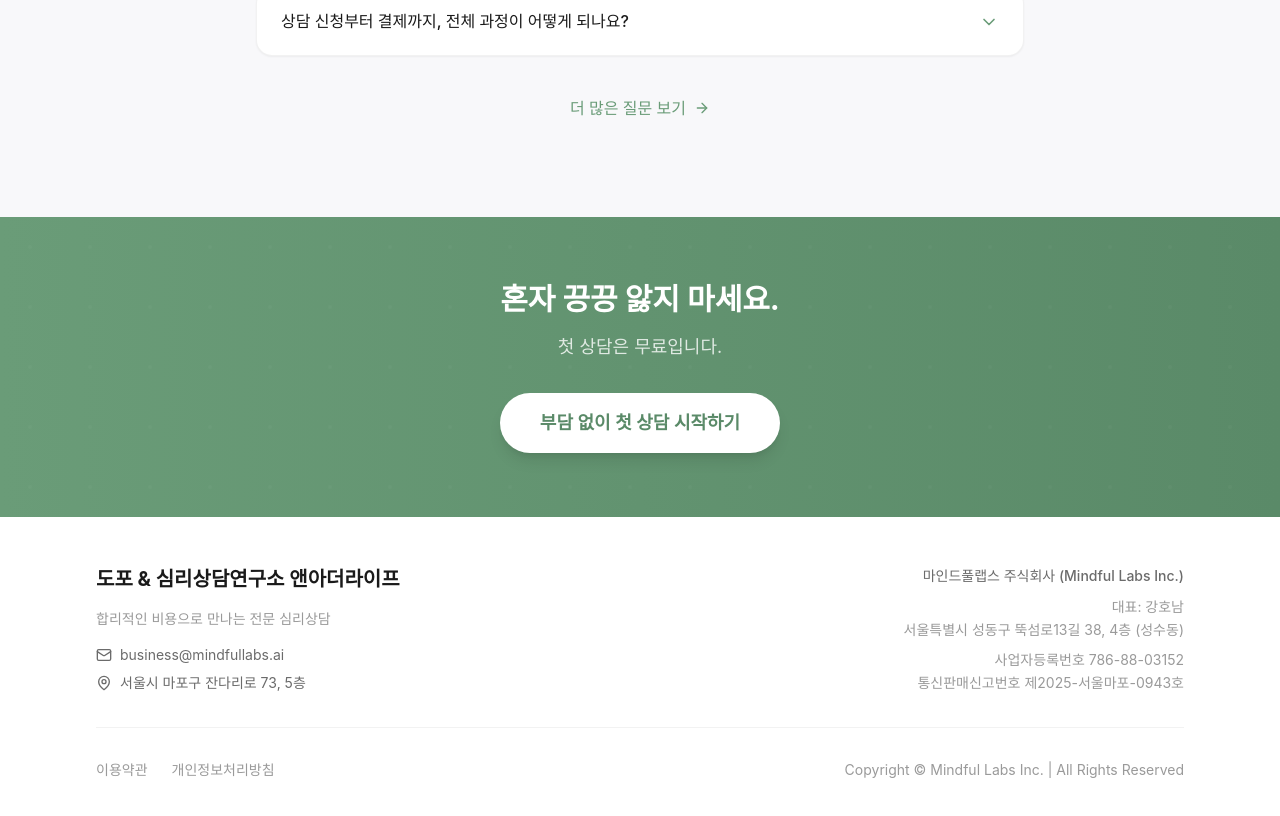
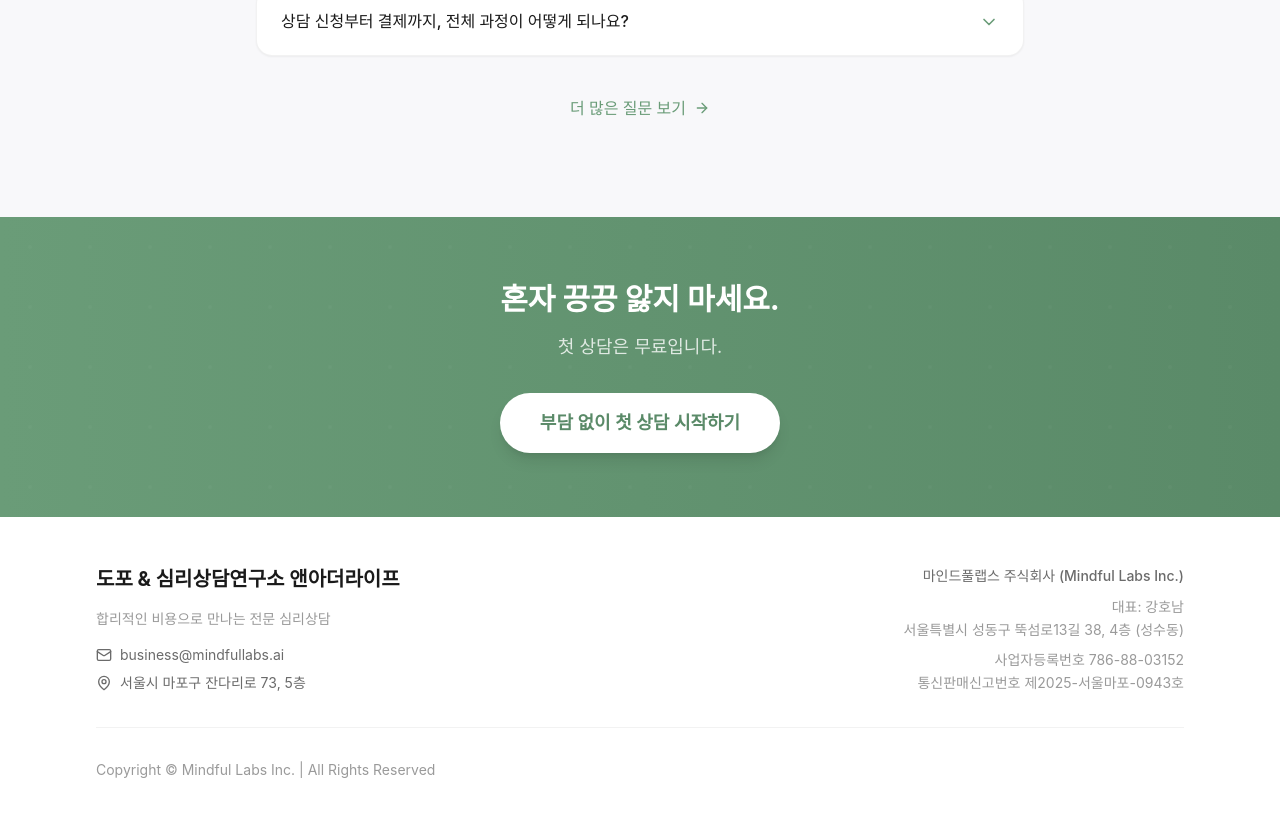
Before and after one commit to mindful-labs-ai/dopo-mind-web, a Next.js app: page / in a window 1280 px wide. Shown: the part 9400-10216 px from the top of the page. Built offline with nearby package versions, Linux system fonts and the light colour scheme; a web font is replaced by a local one.

Commit message:
푸터 수정

```diff
--- a/src/components/sections/Footer.tsx
+++ b/src/components/sections/Footer.tsx
@@ -91,14 +91,14 @@
 
         {/* Bottom links */}
         <div className="flex flex-col sm:flex-row justify-between items-center gap-4 text-sm text-text-subtle">
-          <div className="flex gap-6">
+          {/* <div className="flex gap-6">
             <a href="#" className="hover:text-sage transition-colors">
               이용약관
             </a>
             <a href="#" className="hover:text-sage transition-colors">
               개인정보처리방침
             </a>
-          </div>
+          </div> */}
           <p className="text-text-subtle">
             Copyright © Mindful Labs Inc. | All Rights Reserved
           </p>
```
